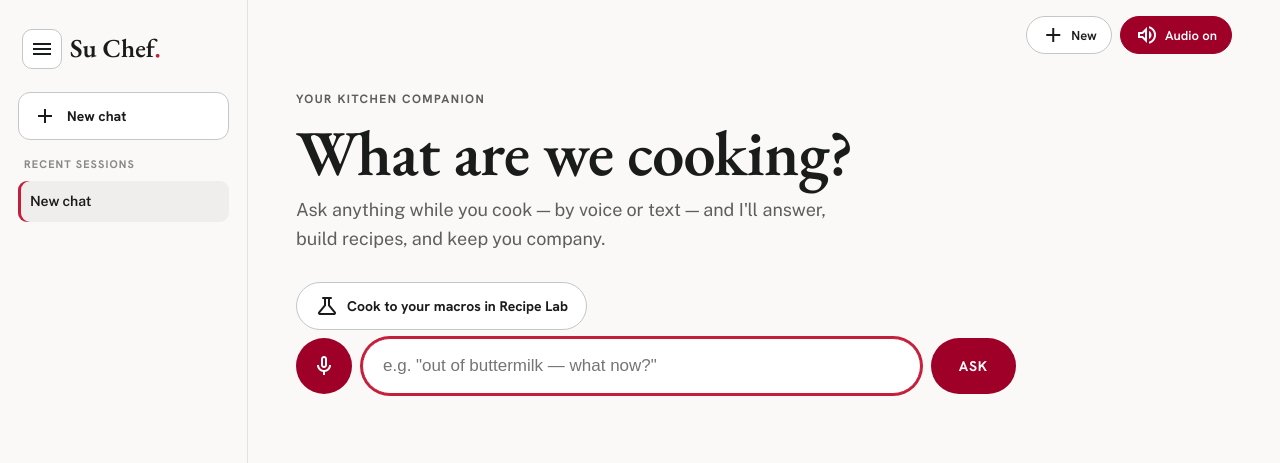
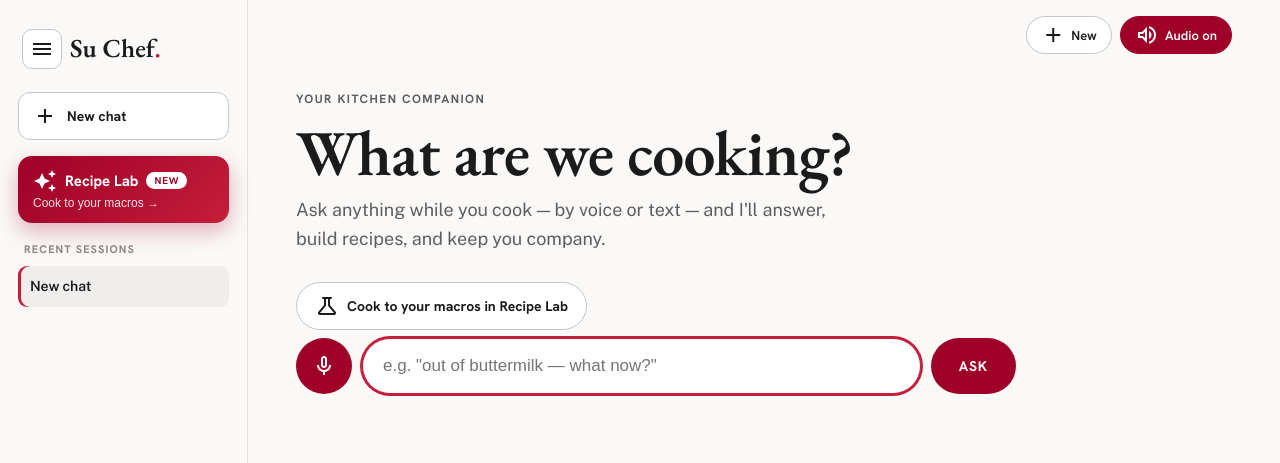
Before and after one commit to natesimantov/Su-Chef-Alternative, a Flask app: page / in a window 1280 px wide. Shown: the top 463 px of the page. Run offline with Flask 3, Linux system fonts and the light colour scheme.

Commit message:
Promote Recipe Lab to a dedicated shiny CTA; rename About -> About Su Chef
Recipe Lab is a core feature, not a tucked-away one: give it its own
attention-grabbing sidebar button (gradient, sparkle icon, NEW badge, shine
sweep, tooltip) instead of hiding it in the hamburger menu, plus a "new" dot on
the mobile nav. Rename the About destination to "About Su Chef".

Co-Authored-By: Claude Opus 4.8 <noreply@anthropic.com>

```diff
--- a/web/static/app.css
+++ b/web/static/app.css
@@ -218,6 +218,31 @@ iframe.eda { width:100%; height:560px; border:1px solid var(--hairline); border-
   border:1px solid var(--outline); border-radius:12px; background:var(--card); color:var(--ink);
   font-family:'Hanken Grotesk',sans-serif; font-weight:700; font-size:14px; cursor:pointer; }
 .newbtn:hover { border-color:var(--accent); color:var(--accent); }
+
+/* Recipe Lab — dedicated, attention-grabbing CTA (a core feature, not a tucked-away one) */
+.lab-cta { position:relative; display:flex; flex-direction:column; gap:3px; width:100%; margin:0 0 18px;
+  padding:13px 15px; border:none; border-radius:14px; cursor:pointer; text-align:left; overflow:hidden;
+  color:var(--on-primary); background:linear-gradient(135deg, var(--primary), var(--accent));
+  box-shadow:0 8px 22px rgba(158,0,39,.30); }
+.lab-cta:hover { filter:brightness(1.06); transform:translateY(-1px); }
+.lab-cta .lab-cta-top { display:flex; align-items:center; gap:8px;
+  font-family:'Hanken Grotesk',sans-serif; font-weight:700; font-size:15px; }
+.lab-cta .lab-cta-top .material-symbols-outlined { font-variation-settings:'FILL' 1; }
+.lab-cta .lab-cta-sub { font-size:12px; opacity:.88; }
+.lab-cta .newbadge { margin-left:auto; background:var(--on-primary); color:var(--primary);
+  font-family:'Hanken Grotesk',sans-serif; font-size:10px; font-weight:800; letter-spacing:.08em;
+  padding:2px 8px; border-radius:9999px; }
+.lab-cta::after { content:''; position:absolute; top:0; left:-60%; width:38%; height:100%;
+  background:linear-gradient(100deg, transparent, rgba(255,255,255,.45), transparent);
+  transform:skewX(-20deg); animation:labshine 3.4s ease-in-out infinite; }
+@keyframes labshine { 0% { left:-60%; } 55%,100% { left:130%; } }
+@media (prefers-reduced-motion: reduce) { .lab-cta::after { display:none; } .lab-cta:hover { transform:none; } }
+
+/* mobile nav "new" dot on Recipe Lab */
+.mnav a[data-new] { position:relative; }
+.mnav a[data-new]::after { content:''; position:absolute; top:4px; right:4px; width:8px; height:8px;
+  border-radius:50%; background:var(--accent); box-shadow:0 0 0 2px var(--surface); }
+
 .sessions { flex:1 1 auto; min-height:0; overflow-y:auto; }
 .sec-label { font-family:'Hanken Grotesk',sans-serif; text-transform:uppercase; letter-spacing:0.1em;
   font-weight:700; font-size:11px; color:var(--faint); padding:0 6px 8px; }
--- a/web/templates/index.html
+++ b/web/templates/index.html
@@ -15,9 +15,9 @@
     <div class="brand" data-view="chat">Su&nbsp;Chef<span class="dot">.</span></div>
     <nav class="mnav">
       <a data-view="chat" class="active material-symbols-outlined" title="Chat">forum</a>
-      <a data-view="lab" class="material-symbols-outlined" title="Recipe Lab">science</a>
+      <a data-view="lab" class="material-symbols-outlined" title="Recipe Lab — cook to your macros (new!)" data-new="1">science</a>
       <a data-view="saved" class="material-symbols-outlined" title="Saved">bookmark</a>
-      <a data-view="about" class="material-symbols-outlined" title="About">info</a>
+      <a data-view="about" class="material-symbols-outlined" title="About Su Chef">info</a>
       <a data-view="prefs" class="material-symbols-outlined" title="Preferences">settings</a>
     </nav>
   </div>
@@ -29,12 +29,15 @@
         <div class="brand" data-view="chat">Su&nbsp;Chef<span class="dot">.</span></div>
       </div>
       <nav class="navmenu" id="navMenu">
-        <a data-view="lab"><span class="material-symbols-outlined">science</span>Recipe Lab</a>
         <a data-view="saved"><span class="material-symbols-outlined">bookmark</span>Saved</a>
-        <a data-view="about"><span class="material-symbols-outlined">info</span>About</a>
+        <a data-view="about"><span class="material-symbols-outlined">info</span>About Su Chef</a>
         <a data-view="prefs"><span class="material-symbols-outlined">settings</span>Preferences</a>
       </nav>
       <button class="newbtn" id="newSide"><span class="material-symbols-outlined">add</span>New chat</button>
+      <button class="lab-cta" id="labCta" data-view="lab" title="Recipe Lab — set calorie & macro targets, then find real chef recipes or generate a custom one that fits your goals">
+        <span class="lab-cta-top"><span class="material-symbols-outlined">auto_awesome</span>Recipe&nbsp;Lab<span class="newbadge">NEW</span></span>
+        <span class="lab-cta-sub">Cook to your macros →</span>
+      </button>
       <div class="sessions">
         <div class="sec-label">Recent sessions</div>
         <div id="sessions-list" class="sessions-list"></div>
```
